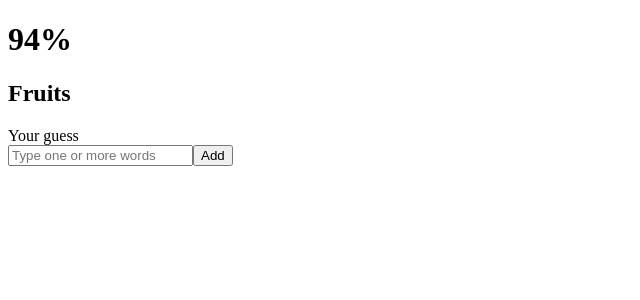
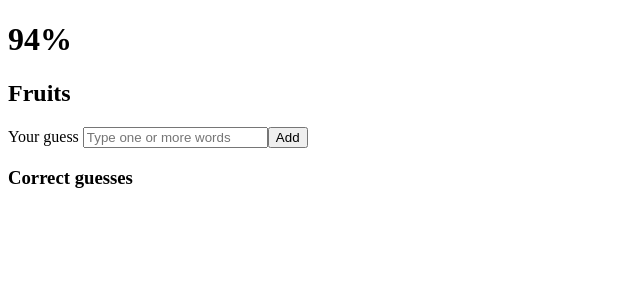
Before and after one commit to obsidianart/game94, an Angular app: page / in a window 1280 px wide. Shown: the top 300 px of the page, without its empty margins (0-640 px from the left). Built offline with nearby package versions, Linux system fonts and the light colour scheme.

Commit message:
Add word when is correct

```diff
--- a/src/app/app.component.html
+++ b/src/app/app.component.html
@@ -5,10 +5,13 @@
 	<h2> {{level.title}} </h2>
 
 	<div>
-		<label>Your guess</label>
-		<form (ngSubmit)="addWord(userForm)" #userForm="ngForm">
-			<input type="text" name="guess" placeholder="Type one or more words" ngModel>
+		<form (ngSubmit)="checkWord(userForm)" #userForm="ngForm">
+			<label>Your guess
+				<input type="text" name="guess" placeholder="Type one or more words" ngModel>
+			</label>
 			<button type="submit">Add</button>
 		</form>
+		<h3>Correct guesses</h3>
+		<div *ngFor="let guess of guesses">{{guess}}</div>
 	</div>
 </div>
--- a/src/app/app.component.ts
+++ b/src/app/app.component.ts
@@ -10,17 +10,29 @@ import { Level } from './level'
 export class AppComponent {
 	level:Level
 	levelName:string
+	guesses:string[]
 
 	constructor(private gameService:GameService) {
-		this.levelName = 'fruits'
+		this.startLevel('fruits')
 		gameService.getLevel(this.levelName).then(level=>this.level=level)
 	}
 
-	addWord(form){
+	startLevel(levelName:string){
+		this.levelName = levelName
+		this.guesses = []
+	}
+
+	addWord(word){
+		this.guesses.push(word)
+	}
+
+	checkWord(form){
+		let word = form.value.guess
+
 		this.gameService
-			.isAnswerForLevel(form.value.guess, this.levelName)
+			.isAnswerForLevel(word, this.levelName)
 			.then(
-				(answer)=>{console.log("yes")},
+				(answer)=>{this.addWord(word)},
 				(answer)=>{console.log("no")}
 			)
 			.catch((err)=>{console.log(err)})
```
